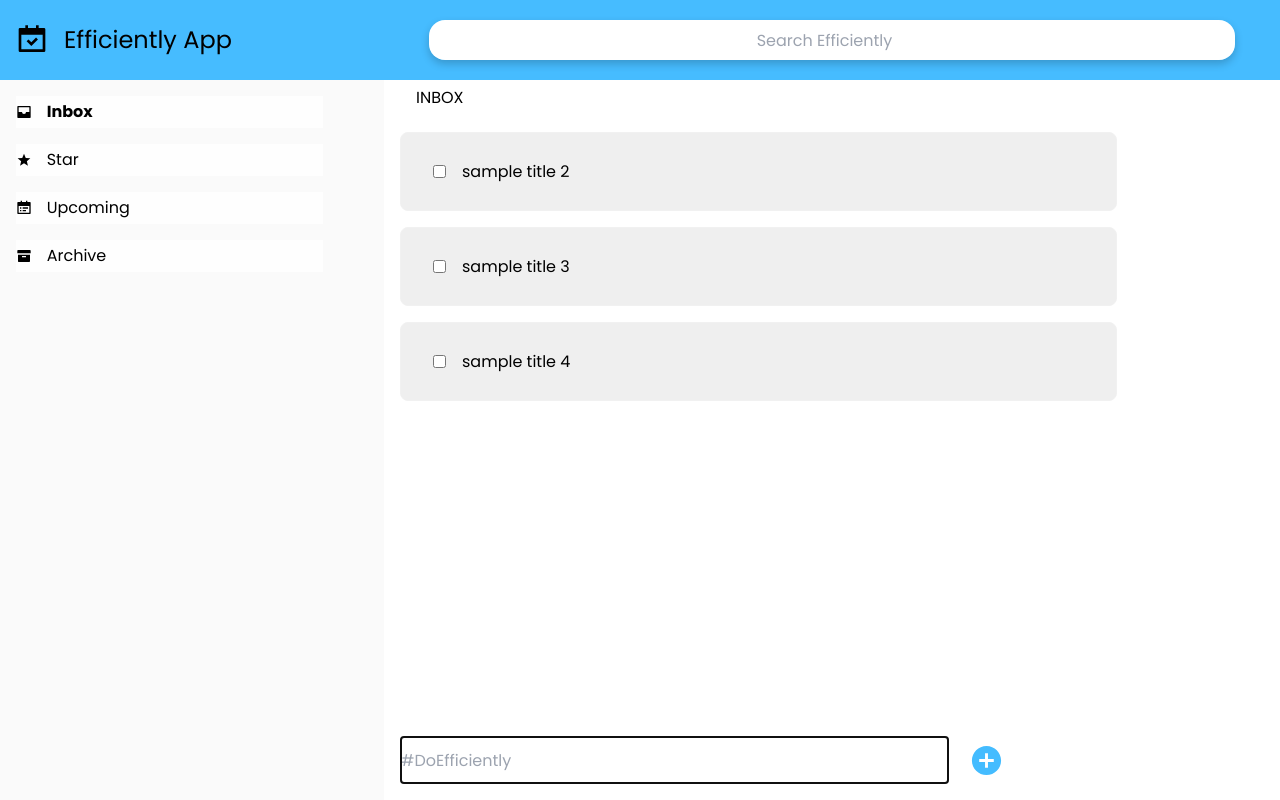
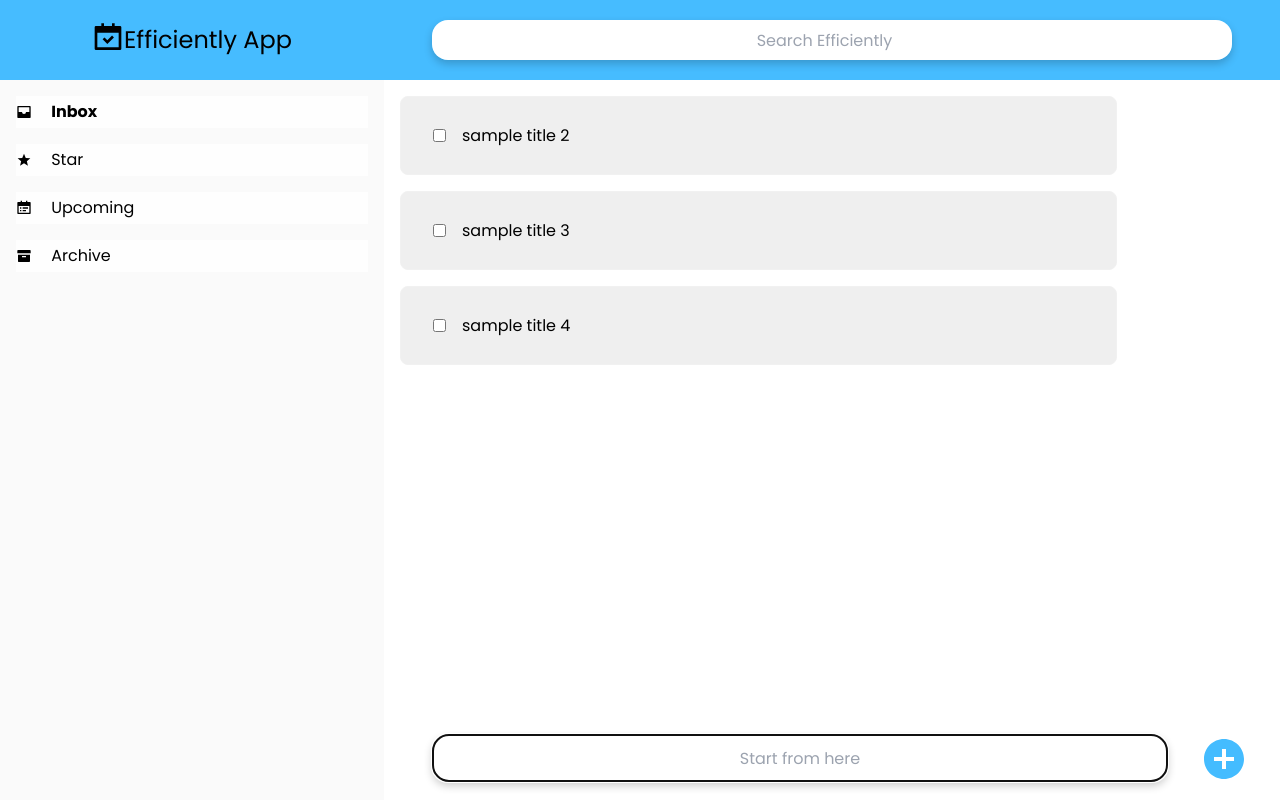
Before and after one commit to pythagoreaneng/efficiently-app-web, a React (Create React App) app: page / in a window 1280 px wide. Built offline with nearby package versions, Linux system fonts and the light colour scheme.

Commit message:
Improve input design

```diff
--- a/src/components/TaskInput.js
+++ b/src/components/TaskInput.js
@@ -6,15 +6,20 @@ const AddTaskContainer = styled.div`
   width: 100%;
   height: auto;
   display: flex;
+  border-radius: 1rem;
 `;
 
-const WriteTaskContainer = styled.input`
+const WriteTaskInput = styled.input`
   width: 100%;
   height: 3rem;
   border: 0.1rem solid #efefef;
+  box-shadow: 0 4px 8px rgba(0, 0, 0, 0.2);
+  border-radius: 1rem;
+  margin: 0 1rem 0 1rem;
+  text-align: center;
 `;
 
-const TaskButtonContainer = styled.button`
+const AddTaskButton = styled.button`
   height: auto;
   width: 3rem;
   margin-left: 1rem;
@@ -56,17 +61,17 @@ const TaskInput = ({ onSubmit, searchRef, inputRef }) => {
   return (
     <>
       <AddTaskContainer onSubmit={handleSubmit}>
-        <WriteTaskContainer
+        <WriteTaskInput
           id="input"
-          placeholder="#DoEfficiently"
+          placeholder="Start from here"
           onChange={handleChange}
           value={input}
           ref={inputRef}
           onKeyDown={searchKeyDown}
         />
-        <TaskButtonContainer onClick={handleSubmit} ref={submitRef}>
-          <RiAddCircleFill size={35} color={"#44BCFF"} />
-        </TaskButtonContainer>
+        <AddTaskButton onClick={handleSubmit} ref={submitRef}>
+          <RiAddCircleFill size={50} color={"#44BCFF"} />
+        </AddTaskButton>
       </AddTaskContainer>
     </>
   );
--- a/src/index.css
+++ b/src/index.css
@@ -9,3 +9,9 @@ html {
 .efficiently-blue {
   background-color: #46bcff;
 }
+
+.input:focus {
+  outline: none !important;
+  border: 1px solid red;
+  box-shadow: 0 0 10px #719ece;
+}
--- a/src/pages/styles.js
+++ b/src/pages/styles.js
@@ -9,7 +9,6 @@ export const TopNavContainer = styled.div`
   width: 100wh;
   background-color: #46bcff;
   display: flex;
-
   align-items: center;
 `;
 
@@ -21,23 +20,28 @@ export const TopLogoContainer = styled.div`
 `;
 
 export const TopTitleContainer = styled.div`
-  width: 25%;
-  display: flex-start;
+  width: 30%;
+  display: flex;
+  flex-direction: row;
   justify-content: center;
   alitgn-items: cetner;
   font-size: 1.5em;
 `;
+
+export const TopTitleWrapper = styled.div`
+  display: flex;
+`;
 export const TopSearchContainer = styled.div`
   width: 70%;
   display: flex;
-  justify-content: center;
-  alitgn-items: cetner;
 `;
 
 export const TopSearchForm = styled.form`
-  width 90%;
+  width 100%;
   display: flex;
+  margin: 0 3rem;
   justify-content: center;
+  align-items: center;
   box-shadow: 0 4px 8px rgba(0, 0, 0, 0.2);
   border-radius: 1rem;
 `;
@@ -60,14 +64,9 @@ export const SideScreenContainer = styled.div`
   background-color: #fafafa;
 `;
 
-export const MainScreenContainer = styled.div`
-  height: 100%;
-  width: 70%;
-`;
-
 export const SideSectionWrapper = styled.div`
   height: 2rem;
-  width: 80%;
+  width: auto;
   background-color: #fefefe;
   margin: 1rem;
   display: flex;
@@ -91,14 +90,20 @@ export const MainTitleContainer = styled.div`
   display: flex;
   align-items: center;
   padding-left: 2rem;
+  background-color: blue;
 `;
 
-export const AddTaskContainer = styled.form`
-  width: 50%;
-  padding 1rem;
+export const MainScreenContainer = styled.div`
+  height: 100%;
+  width: 70%;
+  position: relative;
+`;
+
+export const TaskInputContainer = styled.form`
+  width: 100%;
   display: flex;
   justify-content: center;
   position: absolute;
   bottom: 0;
-  display: flex;
+  padding: 1rem 2rem;
 `;
--- a/src/screens/TaskScreen.js
+++ b/src/screens/TaskScreen.js
@@ -12,6 +12,7 @@ import {
   Container,
   TopNavContainer,
   TopLogoContainer,
+  TopTitleWrapper,
   TopTitleContainer,
   TopSearchContainer,
   TopSearchForm,
@@ -23,7 +24,7 @@ import {
   SectionIcon,
   SectionName,
   MainTitleContainer,
-  AddTaskContainer,
+  TaskInputContainer,
 } from "../pages/styles";
 import { NavLink } from "react-router-dom";
 
@@ -89,10 +90,14 @@ const TaskScreen = ({
     <>
       <Container>
         <TopNavContainer>
-          <TopLogoContainer>
-            <RiCalendarCheckFill className="h-8 w-8" />
-          </TopLogoContainer>
-          <TopTitleContainer>Efficiently App</TopTitleContainer>
+          <TopTitleContainer>
+            <NavLink exact to="/">
+              <TopTitleWrapper>
+                <RiCalendarCheckFill className="h-8 w-8" />
+                <div>Efficiently App</div>
+              </TopTitleWrapper>
+            </NavLink>
+          </TopTitleContainer>
           <TopSearchContainer>
             <TopSearchForm>
               <TopSearchInput
@@ -169,21 +174,19 @@ const TaskScreen = ({
             </SideSectionWrapper>
           </SideScreenContainer>
           <MainScreenContainer>
-            <MainTitleContainer>{sectionType.toUpperCase()}</MainTitleContainer>
-
             <SectionTasks
               tasks={filteredTasks}
               sectionType={sectionType}
               completeTask={completeTask}
             />
 
-            <AddTaskContainer>
+            <TaskInputContainer>
               <TaskInput
                 onSubmit={addTask}
                 searchRef={searchRef}
                 inputRef={inputRef}
               />
-            </AddTaskContainer>
+            </TaskInputContainer>
           </MainScreenContainer>
         </ScreenContainer>
       </Container>
```
